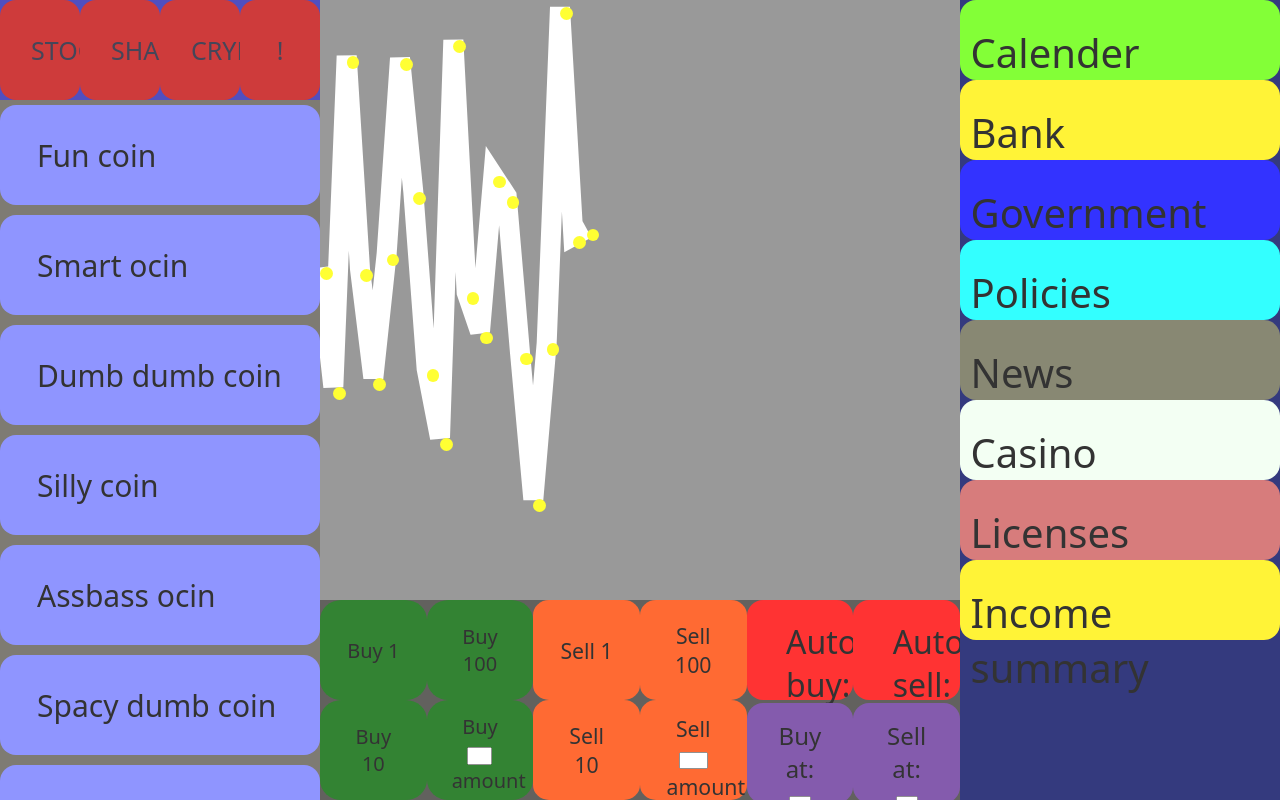
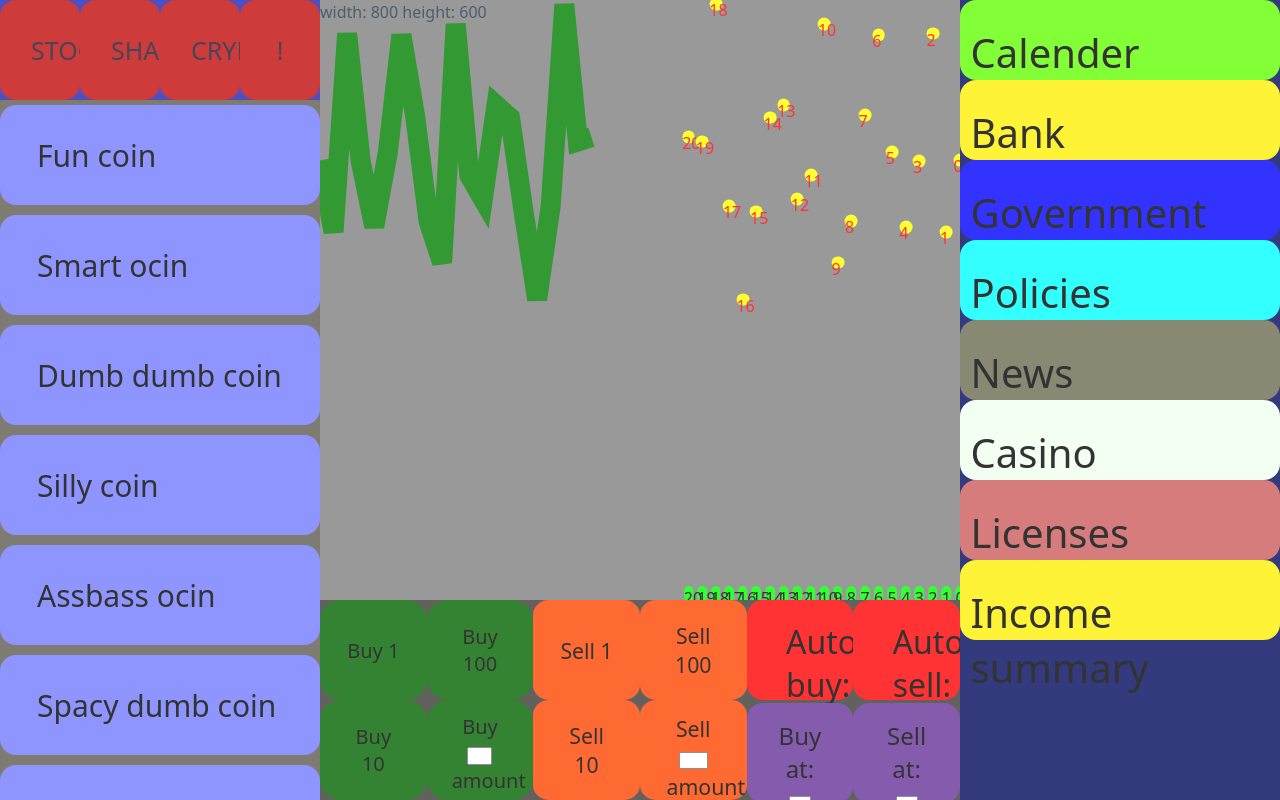
Before and after one commit to luddebudde/superb-transactions, a React (Vite) app: page / in a window 1280 px wide. Built offline with nearby package versions, Linux system fonts and the light colour scheme.

Commit message:
Worked on the graph, and added points and lines

```diff
--- a/src/index.css
+++ b/src/index.css
@@ -40,7 +40,7 @@ h1 {
   height: 1vw;
   border-radius: 1vw;
   background-color: yellow;
-
+  transform: translate(-50%, -50%);
 
 }
 
--- a/src/react/mainScreen.tsx
+++ b/src/react/mainScreen.tsx
@@ -1,7 +1,5 @@
-import { useState } from "react";
+import { useEffect, useRef, useState } from "react";
 import type { Props } from "./ScreenHandler.tsx";
-import type { GraphPoint } from "../main.tsx";
-import { BankScreen } from "./bankScreen.tsx";
 import { StockGraph } from "./stockGraph.tsx";
 
 export const MainScreen = ({ setCurrentMenu }: Props) => {
@@ -31,6 +29,7 @@ export const MainScreen = ({ setCurrentMenu }: Props) => {
           overflow: "hidden",
         }}
       >
+        <StockGraph></StockGraph>
         <div id={"stockSide"}>
           <div id={"currencySelection"} className="currencySelectionBar">
             <button className={"currencySelection"}>STOCKS</button>
@@ -62,8 +61,6 @@ export const MainScreen = ({ setCurrentMenu }: Props) => {
             <button className={"currencyButton"}>Me me me mine coin</button>
           </div>
         </div>
-
-        <StockGraph></StockGraph>
 
         <div
           id={"transaction"}
--- a/src/react/stockGraph.tsx
+++ b/src/react/stockGraph.tsx
@@ -1,58 +1,72 @@
 import type { GraphPoint } from "../main.tsx";
-import { useState } from "react";
+import { useEffect, useRef, useState } from "react";
+import { world } from "../basic.tsx";
 
 export const StockGraph = () => {
-  let previousValue = 0;
+  const graphRef = useRef<HTMLDivElement | null>(null);
+  const [graphSize, setGraphSize] = useState({ width: 0, height: 0 });
+
+  useEffect(() => {
+    if (!graphRef.current) return;
+
+    const rect = graphRef.current.getBoundingClientRect();
+
+    setGraphSize({
+      width: rect.width,
+      height: rect.height,
+    });
+  }, []);
+
+  const pointCount = 21;
+  const spacing = (world.width * 0.33) / pointCount + 1;
+
   const [points, setPoints] = useState<GraphPoint[]>(
-    Array.from({ length: 21 }, (_, i) => ({
+    Array.from({ length: pointCount }, (_, i) => ({
       id: i,
       pos: {
-        x: screen.width * (i / 21) * 0.35,
-        y: Math.random() * 500,
+        x: spacing * i,
+        y: Math.random() * world.height * 0.5,
       },
       scale: 1,
       color: "yellow",
       value: Math.random() * 100,
+    })).reverse(),
+  );
+  const linePoints = points.map((p) => `${p.pos.x},${p.pos.y}`).join(" ");
+
+  const [xValues, setxValues] = useState(
+    Array.from({ length: pointCount }, (_, i) => ({
+      id: i,
+      pos: {
+        x: i * spacing,
+        y: world.height * 0.33,
+      },
+      scale: 1,
+      color: "black",
+      value: i,
     })),
   );
-  // points.forEach((point, i) => {
-  //   point.id--;
-  // });
-  // points.shift();
-  // points.push({
-  //   id: 21,
-  //   // pos: {
-  //   //   x: i,
-  //   //   y: 0,
-  //   // },
-  //   color: "yellow",
-  //   value: Math.random(),
-  // });
-
-  // setPoints(points);
-
-  const linePoints = points.map((p) => `${p.pos.x},${p.pos.y}`).join(" ");
 
   return (
     <div
       id={"stockGraph"}
+      ref={graphRef}
       style={{
         left: "50vw",
         top: 0,
         position: "absolute",
         height: "75vh",
         width: "50vw",
-        // backgroundColor: "#323036",
         transform: "translate(-50%)",
         display: "flex",
-        justifyContent: "space-evenly",
       }}
     >
+      width: {world.width} height: {world.height}
       <svg width="100%" height="100%" style={{ position: "absolute" }}>
         <polyline
           points={linePoints}
           fill="none"
-          stroke="white"
+          stroke="green"
           strokeWidth={20}
         />
       </svg>
@@ -60,13 +74,35 @@ export const StockGraph = () => {
         <div
           key={p.id}
           style={{
-            scale: p.scale,
             position: "absolute",
             top: p.pos.y,
-            left: p.pos.x,
+            left: graphSize.width - p.pos.x,
+            color: "red",
           }}
           className="graphPoint"
-        />
+        >
+          {p.id}
+        </div>
+      ))}
+      {xValues.map((p) => (
+        <div
+          key={p.id}
+          style={{
+            // scale: p.scale,
+            position: "absolute",
+            top: graphSize.height * 0.99,
+            left: graphSize.width - p.pos.x,
+            color: "black",
+            backgroundColor: "lime",
+            width: "0.75vw",
+            height: "2vh",
+            fontSize: "100%",
+            textAlign: "center",
+          }}
+          className="graphPoint"
+        >
+          {p.id}
+        </div>
       ))}
     </div>
   );
```
